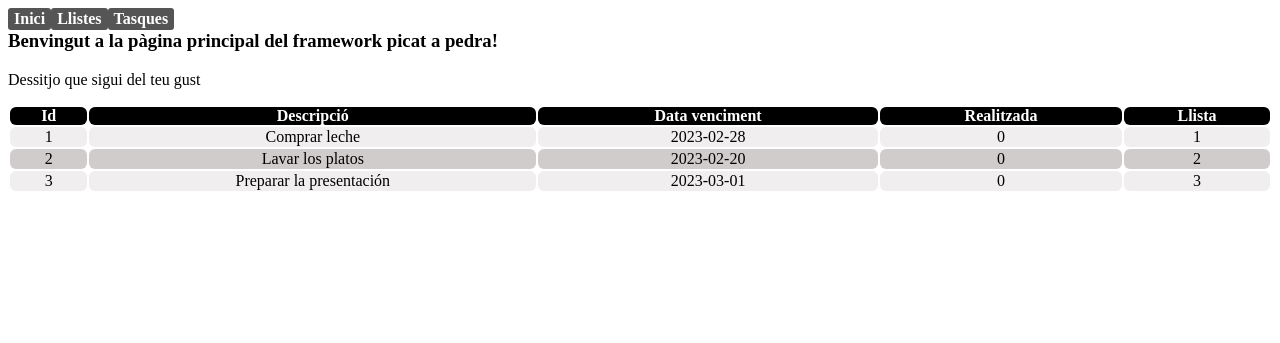
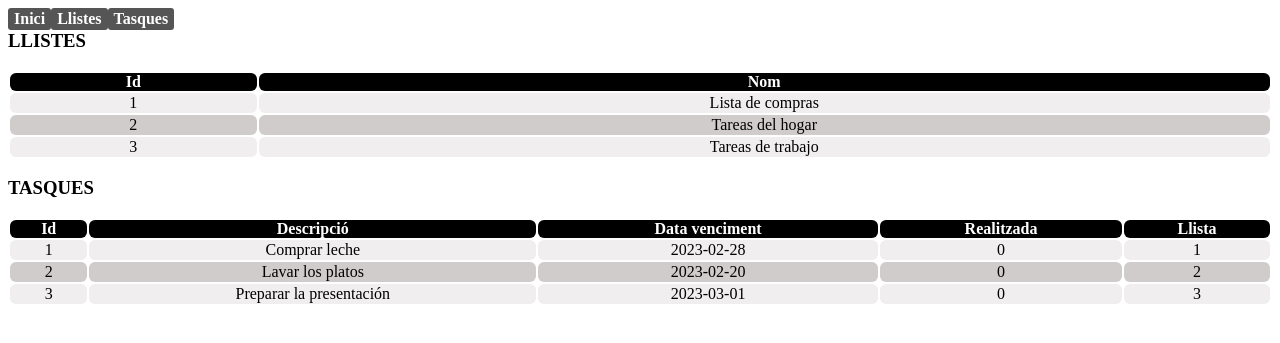
Before and after one commit to sergiocastillero/TareasApi, a PHP site: page /frmk/main/ in a window 1280 px wide. Shown: the top 343 px of the page. Run offline with PHP 8.4, Linux system fonts and the light colour scheme; data comes from the database, SQL or seed files in the repository; data that the repository does not hold is empty.

Commit message:
mostrar todo en main

```diff
--- a/vista/main_v.php
+++ b/vista/main_v.php
@@ -1,5 +1,11 @@
-<h3>Benvingut a la pàgina principal del framework picat a pedra!</h3>
-<p>Dessitjo que sigui del teu gust</p>
+<h3>LLISTES</h3>
+<table id="listas">
+    <tr>
+        <th>Id</th>
+        <th>Nom</th>
+    </tr>
+</table>
+<h3>TASQUES</h3>
 <table id="tareas">
     <tr>
         <th>Id</th>
@@ -11,6 +17,7 @@
 </table>
 <script>
     function procesa_tareas(data){
+        console.log(data);
         for (var i=0;i < data.length; i++){
             var row = document.getElementById("tareas").insertRow(1 + i);
             if (i%2==0){
@@ -28,11 +35,35 @@
         }
     }
 
-    function init(){
+    function procesa_listas(data){
+        console.log(data);
+        for (var i=0;i < data.length; i++){
+            var row = document.getElementById("listas").insertRow(1 + i);
+            if (i%2==0){
+                row.classList.add("fila_parell");
+            }else{
+                row.classList.add("fila_senar");
+            }
+            var cell_id = row.insertCell(0);
+            cell_id.innerHTML = data[i].ID;
+            var cell_nom = row.insertCell(1);
+            cell_nom.innerHTML = data[i].NOMBRE;
+        }
+    }
+
+    function initTareas(){
         fetch("http://localhost/frmk/tareas/")
             .then(response => response.json())
             .then(data => procesa_tareas(data));
     }
 
-    setTimeout(init, 1000);
+    function initListas(){
+        fetch("http://localhost/frmk/listas/")
+            .then(response => response.json())
+            .then(data => procesa_listas(data));
+    }
+
+    setTimeout(initTareas, 1000);
+    setTimeout(initListas, 1000);
+
 </script>
```
